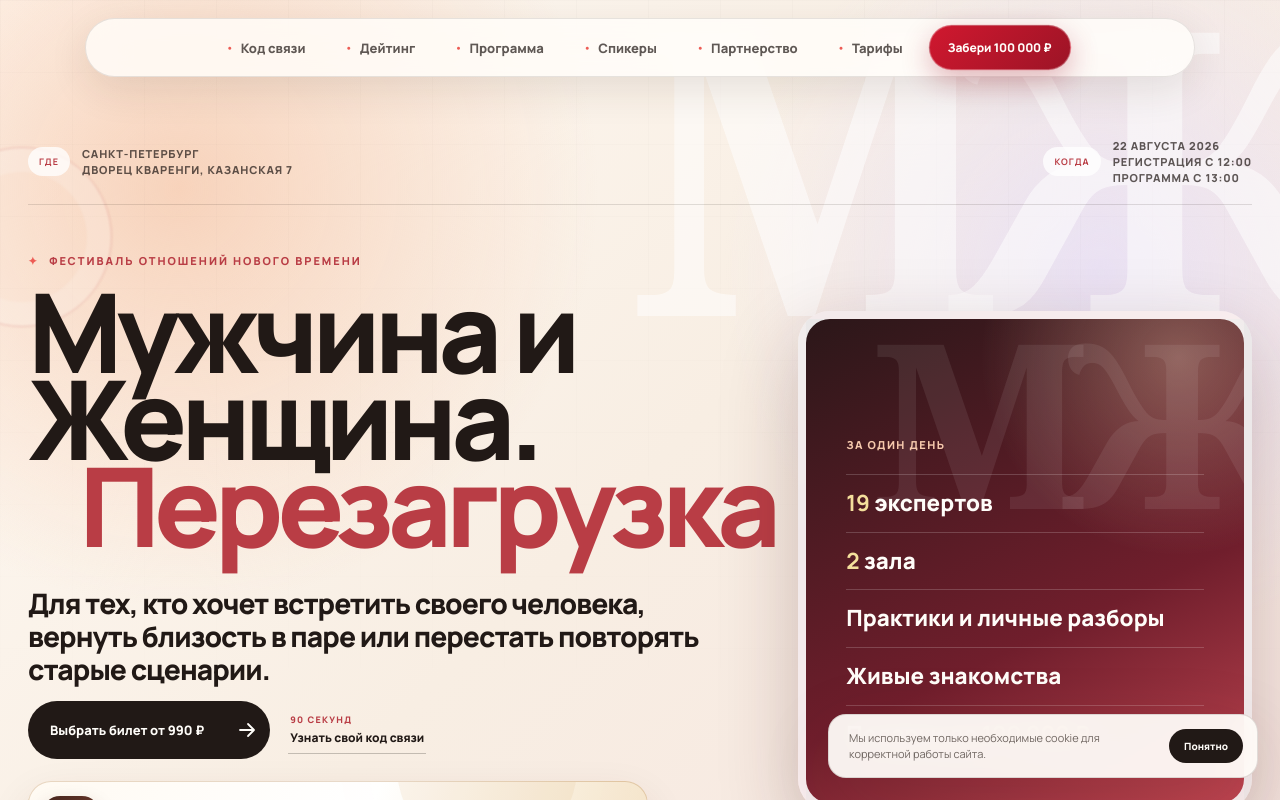
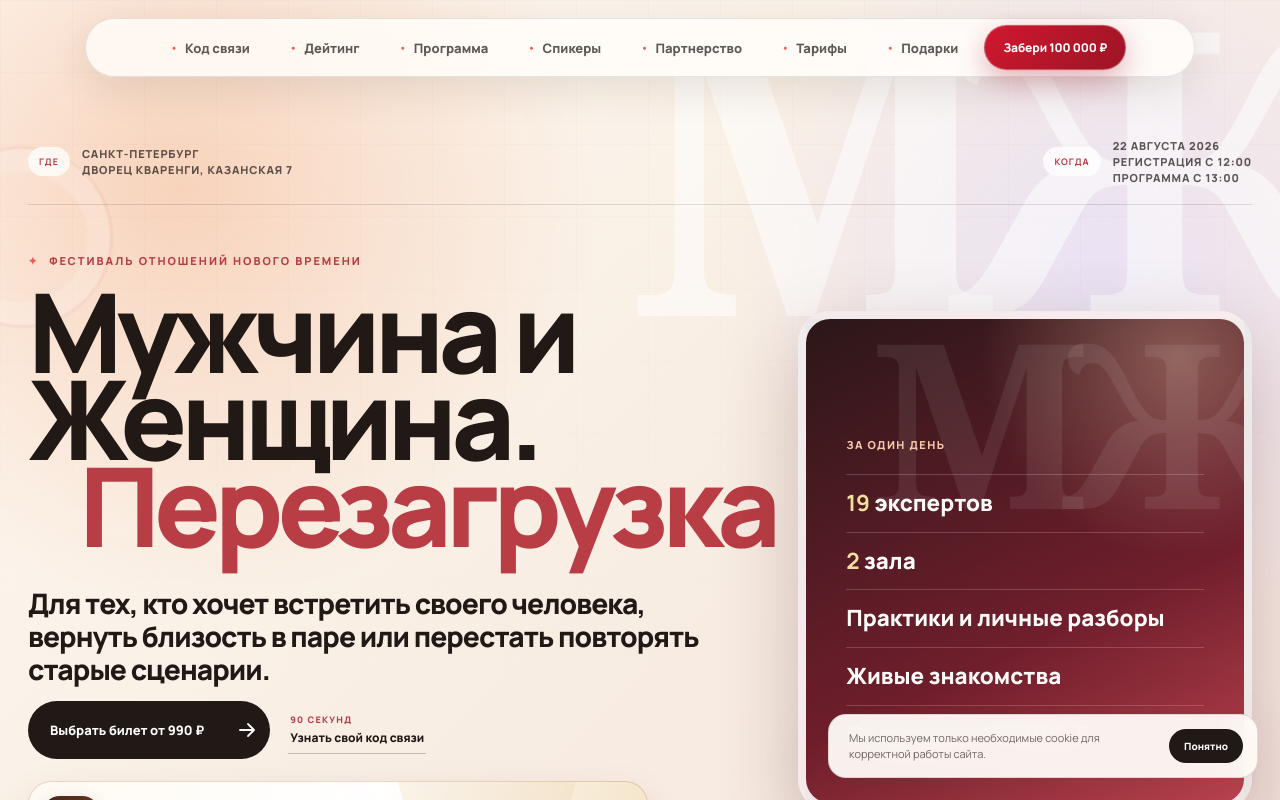
Before and after one commit to aopetrukhin-maker/menwoman-site, a Next.js app: page / in a window 1280 px wide. Shown: the top 800 px of the page. Built offline with nearby package versions, Linux system fonts and the light colour scheme.

Commit message:
Добавить ссылку на подарочный каталог

```diff
--- a/app/page.tsx
+++ b/app/page.tsx
@@ -1488,6 +1488,7 @@ export default function Home() {
           <a href="#speakers"><span>●</span> Спикеры</a>
           <a href="#partnership"><span>●</span> Партнерство</a>
           <a href="#pricing"><span>●</span> Тарифы</a>
+          <a href="/gifts/"><span>●</span> Подарки</a>
         </div>
         <a className="nav-bonus-cta" href="#bonuses" aria-label="Забери подарки на сумму до 100 000 рублей">
           <span className="nav-bonus-full">Забери 100 000 ₽</span>
@@ -1502,6 +1503,7 @@ export default function Home() {
             <a href="#speakers">Спикеры</a>
             <a href="#partnership">Партнерство</a>
             <a href="#pricing">Тарифы</a>
+            <a href="/gifts/">Получить подарки</a>
           </div>
         </details>
       </nav>
```
